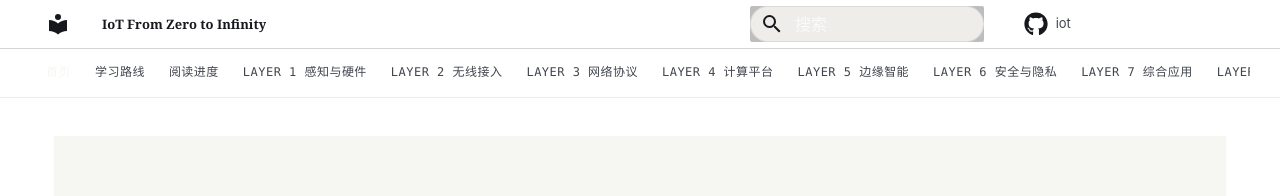
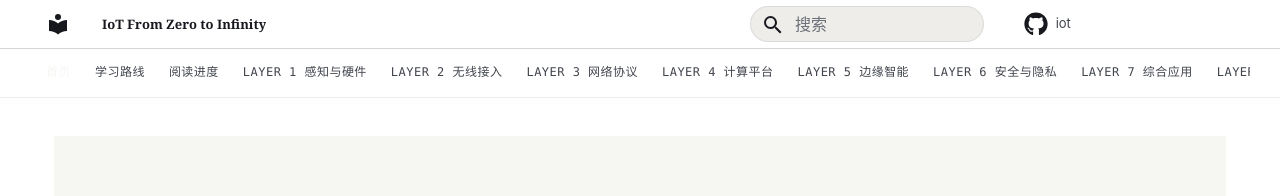
Before and after one commit to estelledc/iot, an MkDocs documentation site: the page built from docs/index.md, in a window 1280 px wide. Shown: the top 196 px of the page. Built offline with MkDocs 1.6.1 and Material for MkDocs 9.7.7, drawn with Linux system fonts in a browser that asks for light colours; comment, search, counter and statistics services are not loaded.

Commit message:
fix: remove search form shadow — target .md-search__form container

```diff
--- a/docs/assets/css/jx-override.css
+++ b/docs/assets/css/jx-override.css
@@ -305,18 +305,35 @@ body,
 }
 
 /* ═══ Search ═══ */
+.md-search__form {
+  background: var(--jx-surface-sunk) !important;
+  border-radius: var(--jx-radius-pill) !important;
+  box-shadow: none !important;
+  border: 1px solid var(--jx-rule) !important;
+}
+
+.md-search__form:hover {
+  border-color: var(--jx-rule-strong) !important;
+}
+
 .md-search__input {
   font-family: var(--jx-font-sans-zh);
-  background: var(--jx-surface-sunk);
+  background: transparent !important;
   border-radius: var(--jx-radius-pill);
-  box-shadow: none;
-  border: 1px solid var(--jx-rule);
+  box-shadow: none !important;
+  border: none !important;
+  color: var(--jx-ink);
 }
 
-.md-search__input:hover,
-.md-search__input:focus {
-  border-color: var(--jx-rule-strong);
-  box-shadow: none;
+.md-search__input::placeholder {
+  color: var(--jx-ink-muted);
+}
+
+/* 去掉 Material 搜索框所有可能的阴影源 */
+.md-search__inner,
+.md-search__output,
+[data-md-toggle="search"] ~ .md-header .md-search__form {
+  box-shadow: none !important;
 }
 
 /* ═══ Admonitions ═══ */
--- a/overrides/assets/css/jx-override.css
+++ b/overrides/assets/css/jx-override.css
@@ -305,18 +305,35 @@ body,
 }
 
 /* ═══ Search ═══ */
+.md-search__form {
+  background: var(--jx-surface-sunk) !important;
+  border-radius: var(--jx-radius-pill) !important;
+  box-shadow: none !important;
+  border: 1px solid var(--jx-rule) !important;
+}
+
+.md-search__form:hover {
+  border-color: var(--jx-rule-strong) !important;
+}
+
 .md-search__input {
   font-family: var(--jx-font-sans-zh);
-  background: var(--jx-surface-sunk);
+  background: transparent !important;
   border-radius: var(--jx-radius-pill);
-  box-shadow: none;
-  border: 1px solid var(--jx-rule);
+  box-shadow: none !important;
+  border: none !important;
+  color: var(--jx-ink);
 }
 
-.md-search__input:hover,
-.md-search__input:focus {
-  border-color: var(--jx-rule-strong);
-  box-shadow: none;
+.md-search__input::placeholder {
+  color: var(--jx-ink-muted);
+}
+
+/* 去掉 Material 搜索框所有可能的阴影源 */
+.md-search__inner,
+.md-search__output,
+[data-md-toggle="search"] ~ .md-header .md-search__form {
+  box-shadow: none !important;
 }
 
 /* ═══ Admonitions ═══ */
```
